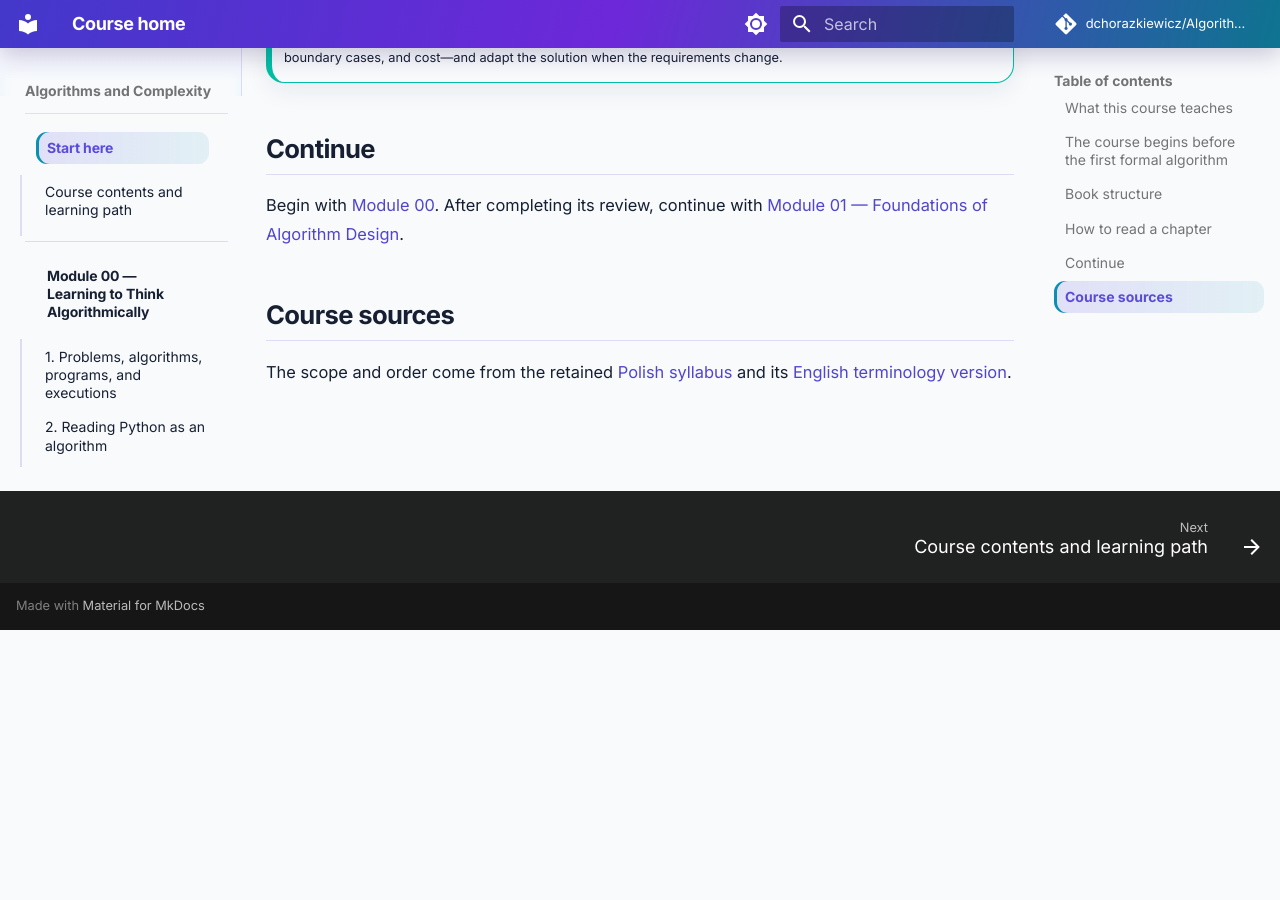
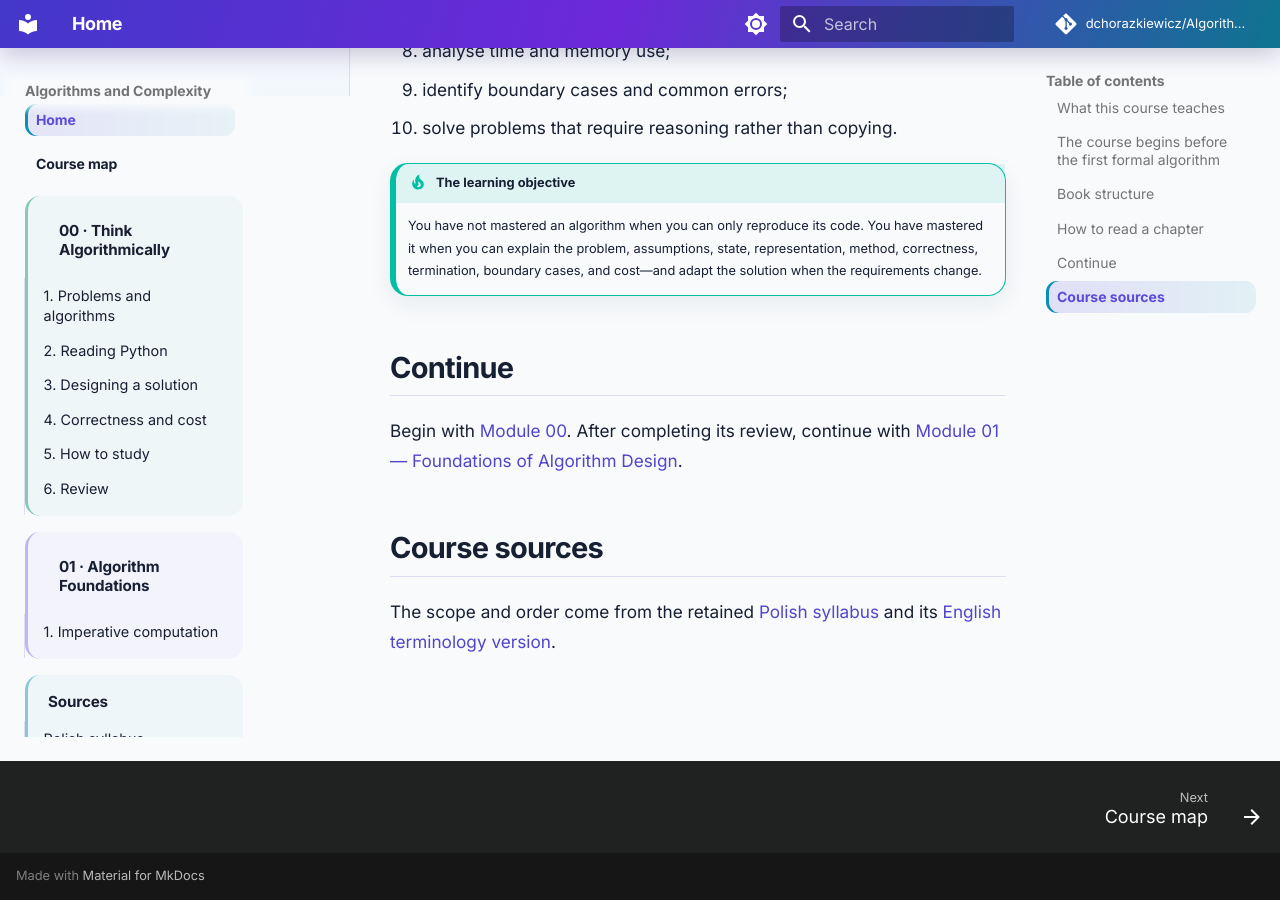
Before and after one commit to dchorazkiewicz/Algorithms_and_Complexity, an MkDocs documentation site: the page built from docs/index.md, in a window 1280 px wide and 900 px high, scrolled down 3265 px. Built offline with MkDocs 1.6.1 and Material for MkDocs 9.7.7, drawn with Linux system fonts in a browser that asks for light colours; comment, search, counter and statistics services are not loaded; before the commit the page ends 3895 px from its top, so only the background shows below that.

Commit message:
Simplify navigation labels and apply layout refinements

```diff
--- a/mkdocs.yml
+++ b/mkdocs.yml
@@ -65,27 +65,27 @@
 
 extra_css:
   - stylesheets/extra.css
+  - stylesheets/layout-fixes.css
 
 extra_javascript:
   - javascripts/mathjax.js
   - https://unpkg.com/mathjax@3/es5/tex-mml-chtml.js
 
 nav:
-  - Start here:
-      - Course home: index.md
-      - Course contents and learning path: course/index.md
-  - Module 00 — Learning to Think Algorithmically:
+  - Home: index.md
+  - Course map: course/index.md
+  - 00 · Think Algorithmically:
       - course/00-learning-to-think-algorithmically/index.md
-      - 1. Problems, algorithms, programs, and executions: course/00-learning-to-think-algorithmically/01-problems-algorithms-programs.md
-      - 2. Reading Python as an algorithm: course/00-learning-to-think-algorithmically/02-reading-python-as-an-algorithm.md
-      - 3. Designing a solution step by step: course/00-learning-to-think-algorithmically/03-designing-a-solution.md
-      - 4. Evidence that an algorithm works: course/00-learning-to-think-algorithmically/04-evidence-correctness-and-cost.md
-      - 5. How to study algorithms: course/00-learning-to-think-algorithmically/05-how-to-study-algorithms.md
+      - 1. Problems and algorithms: course/00-learning-to-think-algorithmically/01-problems-algorithms-programs.md
+      - 2. Reading Python: course/00-learning-to-think-algorithmically/02-reading-python-as-an-algorithm.md
+      - 3. Designing a solution: course/00-learning-to-think-algorithmically/03-designing-a-solution.md
+      - 4. Correctness and cost: course/00-learning-to-think-algorithmically/04-evidence-correctness-and-cost.md
+      - 5. How to study: course/00-learning-to-think-algorithmically/05-how-to-study-algorithms.md
       - 6. Review: course/00-learning-to-think-algorithmically/review.md
-  - Module 01 — Foundations of Algorithm Design:
+  - 01 · Algorithm Foundations:
       - course/01-foundations-of-algorithm-design/index.md
       - 1. Imperative computation: course/01-foundations-of-algorithm-design/imperative-computation.md
-  - Course sources:
+  - Sources:
       - Polish syllabus: source/syllabus-pl.md
       - English syllabus: source/syllabus-en.md
 
```
